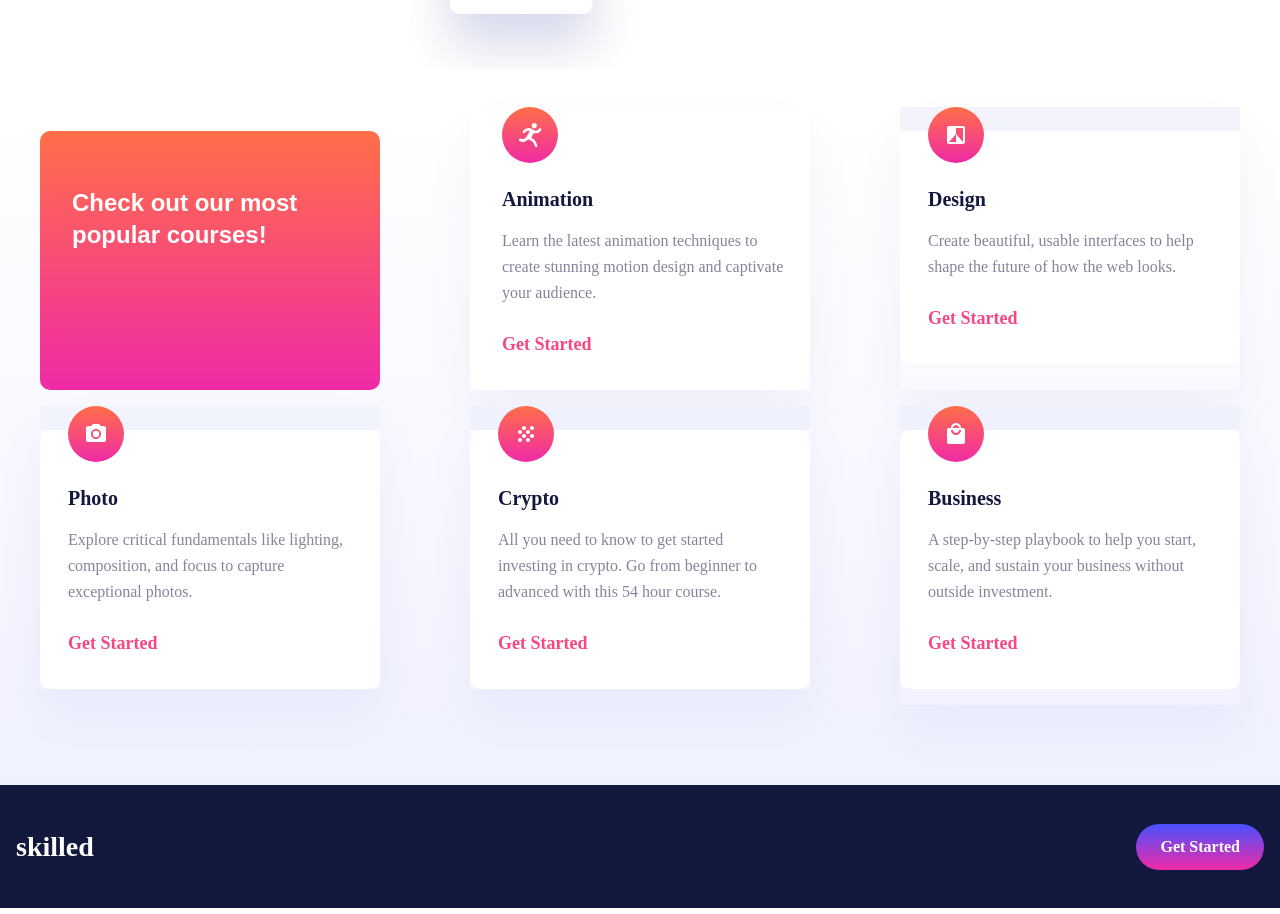
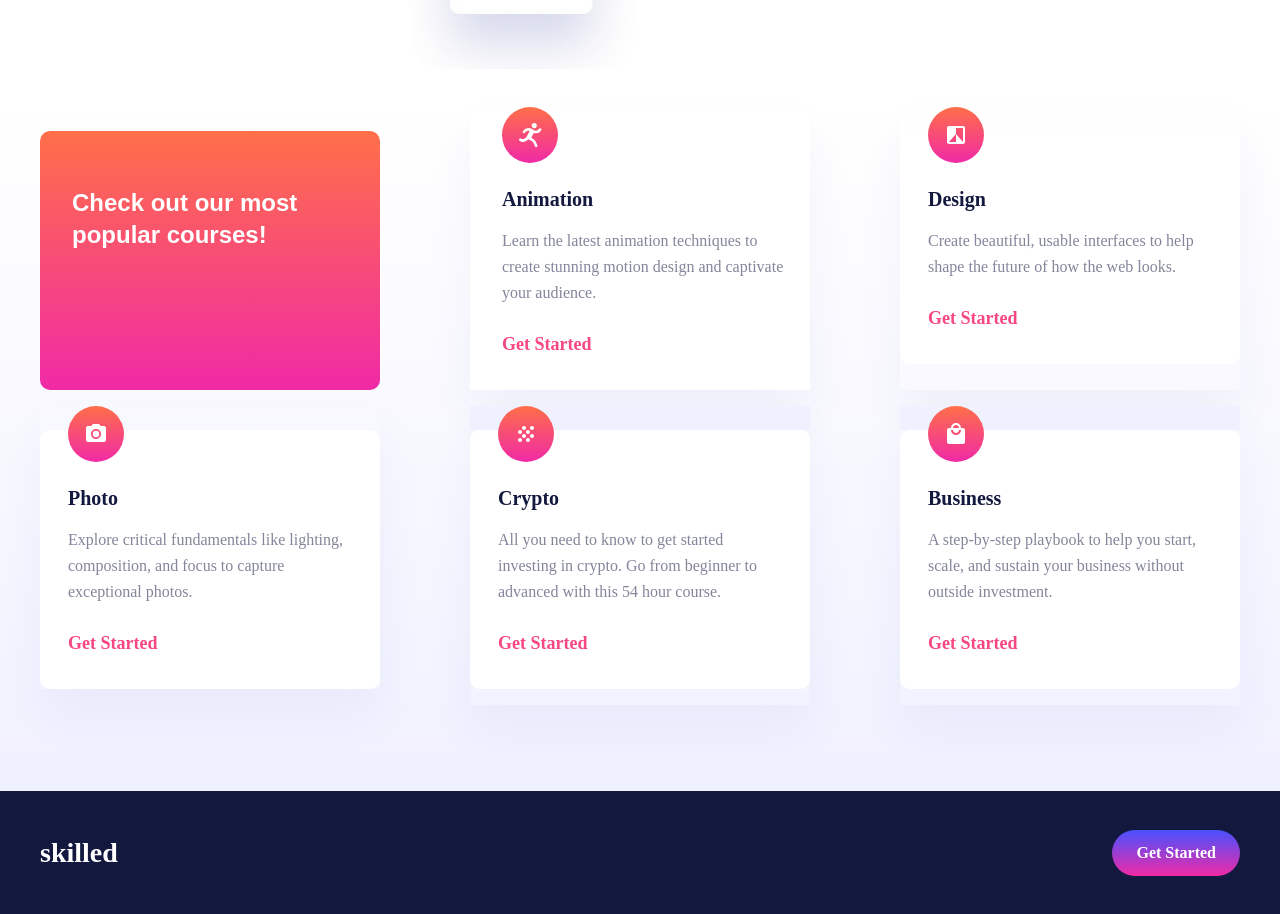
Before and after one commit to roodhouse/frontend-mentor-skilled-landing-page, a React (Create React App) app: page / in a window 1280 px wide. Shown: the part 506-1420 px from the top of the page. Built offline with nearby package versions, Linux system fonts and the light colour scheme.

Commit message:
finished tablet view

```diff
--- a/src/App.js
+++ b/src/App.js
@@ -13,7 +13,7 @@ function App() {
         <div id='bodyWrapper'>
           <Body />
         </div>
-        <div id='footerWrapper' className='px-4 bg-naval'>
+        <div id='footerWrapper' className='px-4 bg-naval md:px-10'>
           <Footer />
         </div>
       </div>
--- a/src/components/Body.jsx
+++ b/src/components/Body.jsx
@@ -8,7 +8,7 @@ function Body() {
         <div id='topWrapper' className='mb-[66px] px-4 md:px-10 md:mb-[140px]'>
             <Top />
         </div>
-        <div id='bottomWrapper' className='bg-gradient-to-b from-white from-0% to-offWhite to-100% px-4 pb-20 md:px-10'>
+        <div id='bottomWrapper' className='bg-gradient-to-b from-white from-0% to-offWhite to-100% px-4 pb-20 md:px-10 md:pb-[86px]'>
             <Bottom />
         </div>
     </div>
--- a/src/components/body/Bottom.jsx
+++ b/src/components/body/Bottom.jsx
@@ -33,7 +33,7 @@ function Bottom() {
                     </div>
                 </div>
                 <div id="designCard" className='flex flex-col items-start text-left mb-4 shadow-[0px_25px_50px_rgba(6,22,141,0.0442381)] md:w-[340px]'>
-                    <div id="designImageContainer" className='max-h-[24px] bg-[#F2F3FB] w-full px-7 z-10'>
+                    <div id="designImageContainer" className='max-h-[24px] bg-[#F2F3FB] w-full px-7 z-10 md:bg-transparent'>
                         <div id='designImage'>
                             <img src={Design} alt="Design card" />
                         </div>
@@ -52,7 +52,7 @@ function Bottom() {
                 </div>
 
                 <div id="photoCard" className='flex flex-col items-start text-left mb-4 shadow-[0px_25px_50px_rgba(6,22,141,0.0442381)] md:w-[340px]'>
-                    <div id="photoImageContainer" className='max-h-[24px] bg-[#F1F4FD] w-full px-7 z-10'>
+                    <div id="photoImageContainer" className='max-h-[24px] bg-[#F1F4FD] w-full px-7 z-10 md:bg-transparent'>
                         <div id='photoImage'>
                             <img src={Photo} alt="Photography card" />
                         </div>
@@ -70,7 +70,7 @@ function Bottom() {
                     </div>
                 </div>
 
-                <div id="cryptoCard" className='flex flex-col items-start text-left mb-4 shadow-[0px_25px_50px_rgba(6,22,141,0.0442381)] md:w-[340px]'>
+                <div id="cryptoCard" className='flex flex-col items-start text-left mb-4 shadow-[0px_25px_50px_rgba(6,22,141,0.0442381)] md:w-[340px] md:mb-0'>
                     <div id="cryptoImageContainer" className='max-h-[24px] bg-offWhite w-full px-7 z-10'>
                         <div id='cryptoImage'>
                             <img src={Crypto} alt="Crypto card" />
```
